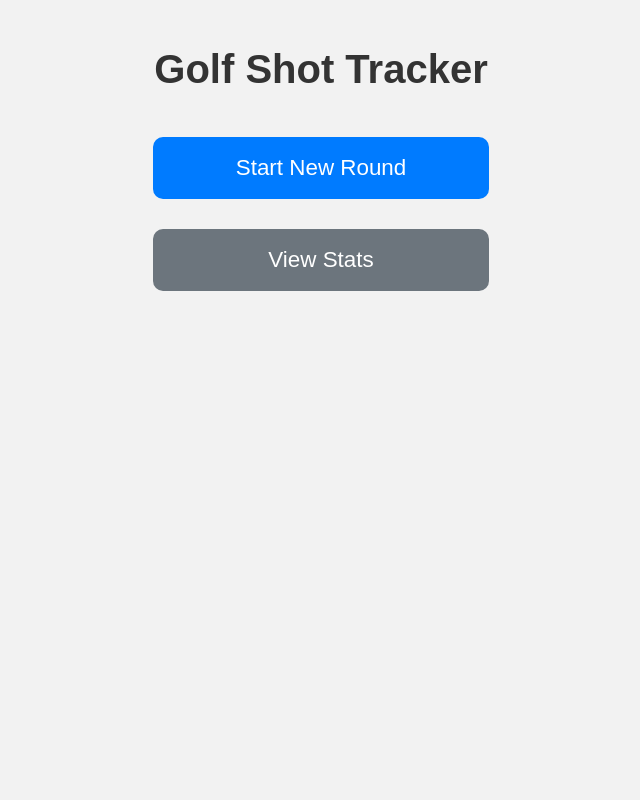
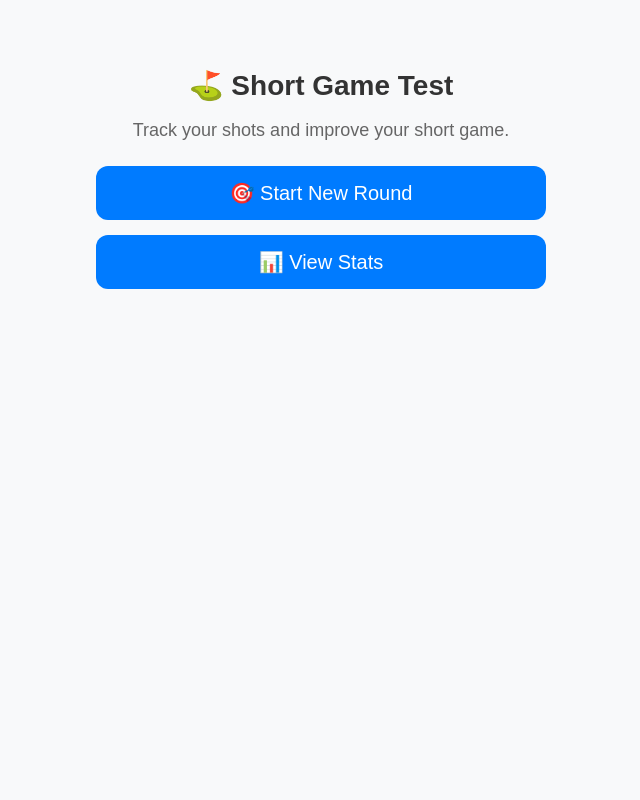
Before and after one commit to rruecker1/golf-short-game, a Flask app: page / in a window 1280 px wide. Shown: the whole page, without its empty margins (319-959 px from the left). Run offline with Flask 3, Linux system fonts and the light colour scheme.

Commit message:
Update index.html

```diff
--- a/templates/index.html
+++ b/templates/index.html
@@ -3,75 +3,71 @@
 <head>
   <meta charset="UTF-8">
   <meta name="viewport" content="width=device-width, initial-scale=1.0">
-  <title>Golf Shot Tracker</title>
-  <link rel="stylesheet" href="{{ url_for('static', filename='style.css') }}">
+  <title>Short Game Test</title>
   <style>
     body {
       font-family: Arial, sans-serif;
-      text-align: center;
       margin: 0;
-      padding: 20px;
-      background: #f2f2f2;
+      padding: 0;
+      background: #f8f9fa;
+      display: flex;
+      justify-content: center;
+      min-height: 100vh;
+    }
+
+    .container {
+      width: 80%;
+      max-width: 420px;
+      padding: 50px 15px 40px;
+      text-align: center
     }
 
     h1 {
-      font-size: 2.5rem;
-      margin-bottom: 40px;
+      font-size: clamp(22px, 5vw, 28px);
+      margin-bottom: 10px;
+      color: #333;
     }
 
-    .section {
-      display: flex;
-      flex-direction: column;
-      gap: 20px;
+    p {
+      font-size: clamp(14px, 4vw, 18px);
+      margin-bottom: 25px;
+      color: #666;
       align-items: center;
     }
 
-    .btn {
-      width: 80%;
-      max-width: 300px;
-      padding: 18px;
-      font-size: 1.4rem;
-      color: #fff;
-      background-color: #007bff;
-      border: none;
-      border-radius: 10px;
-      cursor: pointer;
-      text-decoration: none;
-      display: inline-block;
-      transition: background-color 0.2s ease;
+    .menu {
+      display: flex;
+      flex-direction: column;
+      gap: 15px;
+      align-items: center;
     }
 
-    .btn:hover {
-      background-color: #0056b3;
+    .menu a {
+      display: block;
+      width: 100%;
+      padding: 15px;
+      border-radius: 12px;
+      background-color: #007bff;
+      color: white;
+      font-size: clamp(16px, 4.5vw, 20px);
+      text-decoration: none;
+      transition: background 0.3s;
     }
 
-    .btn-secondary {
-      background-color: #6c757d;
-    }
-
-    .btn-secondary:hover {
-      background-color: #545b62;
-    }
-
-    /* Smaller phones */
-    @media (max-width: 480px) {
-      h1 {
-        font-size: 2rem;
-        margin-bottom: 30px;
-      }
-
-      .btn {
-        font-size: 1.6rem;
-        padding: 20px;
-      }
+    .menu a:hover {
+      background-color: #0056b3;
     }
   </style>
 </head>
 <body>
-  <h1>Golf Shot Tracker</h1>
-  <div class="section">
-    <a href="{{ url_for('new_round') }}" class="btn">Start New Round</a>
-    <a href="{{ url_for('stats') }}" class="btn btn-secondary">View Stats</a>
+  <div class="container">
+    <h1>⛳ Short Game Test</h1>
+    <p>Track your shots and improve your short game.</p>
+
+    <div class="menu">
+      <a href="{{ url_for('new_round') }}">🎯 Start New Round</a>
+      <a href="{{ url_for('stats') }}">📊 View Stats</a>
+    </div>
   </div>
 </body>
 </html>
```
